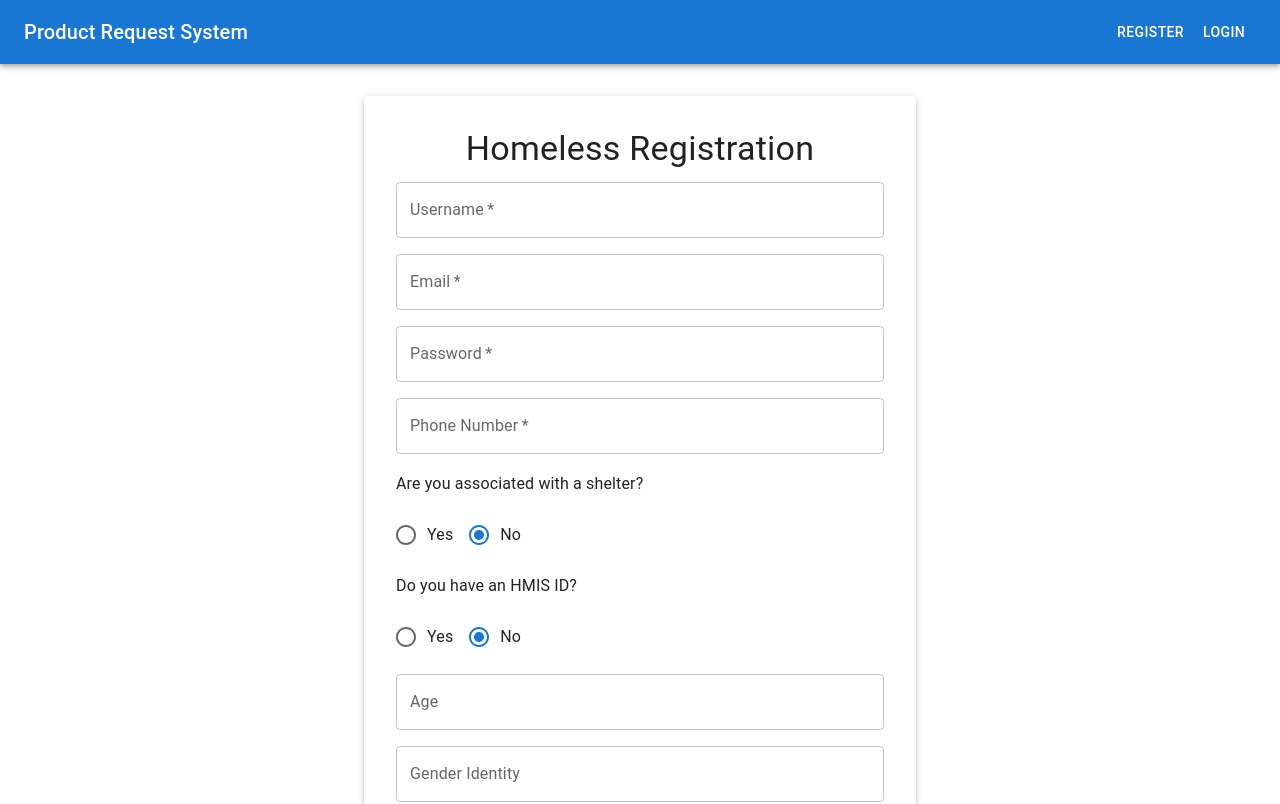
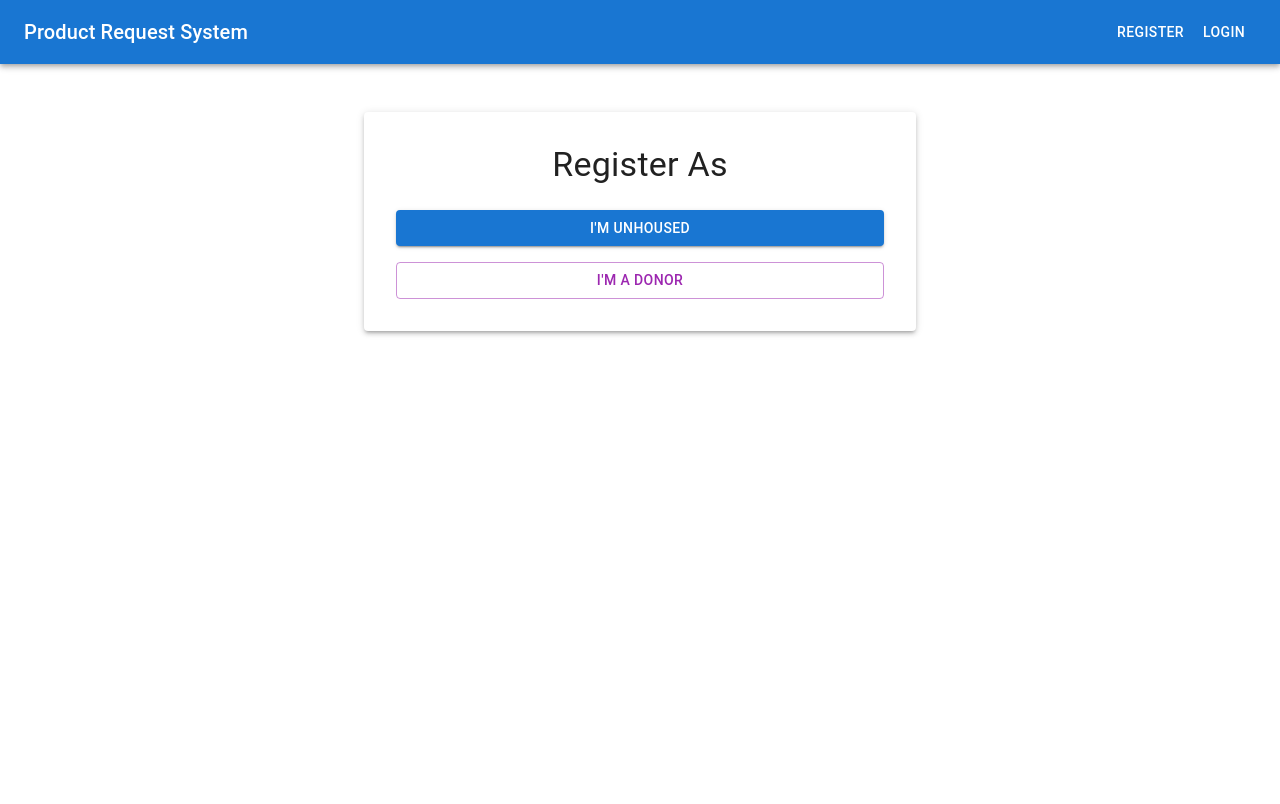
Before and after one commit to KrishKatre/user-registration-system, a React (Create React App) app in the folder frontend/: page / in a window 1280 px wide. Shown: the top 804 px of the page. Built offline with nearby package versions, Linux system fonts and the light colour scheme.

Commit message:
added a role selector

```diff
--- a/frontend/src/App.js
+++ b/frontend/src/App.js
@@ -2,6 +2,8 @@ import React from "react";
 import { BrowserRouter as Router, Routes, Route, Link } from "react-router-dom";
 import { AppBar, Toolbar, Button, Typography, Box } from "@mui/material";
 import RegistrationForm from "./RegistrationForm";
+import RoleSelector from "./RoleSelector";
+import DonorRegistrationForm from "./DonorRegistrationForm";
 import LoginForm from "./LoginForm";
 import ProductRequestForm from "./ProductRequestForm";
 import Dashboard from "./Dashboard";
@@ -49,7 +51,9 @@ const App = () => {
             </AppBar>
 
             <Routes>
-                <Route path="/" element={<RegistrationForm />} />
+                <Route path="/" element={<RoleSelector />} />
+                <Route path="/register" element={<RegistrationForm />} />
+                <Route path="/register-donor" element={<DonorRegistrationForm />} />
                 <Route path="/login" element={<LoginForm />} />
                 <Route
                     path="/product-request"
--- /dev/null
+++ b/frontend/src/RoleSelector.js
@@ -0,0 +1,46 @@
+// RoleSelector.js
+import React from "react";
+import { useNavigate } from "react-router-dom";
+import { Button, Container, Typography, Box, Paper } from "@mui/material";
+
+const RoleSelector = () => {
+    const navigate = useNavigate();
+
+    const handleSelect = (role) => {
+        if (role === "unhoused") {
+            navigate("/register-unhoused");
+        } else if (role === "donor") {
+            navigate("/register-donor");
+        }
+    };
+
+    return (
+        <Container maxWidth="sm">
+            <Paper elevation={3} sx={{ p: 4, mt: 6, textAlign: "center" }}>
+                <Typography variant="h4" gutterBottom>
+                    Register As
+                </Typography>
+                <Box display="flex" flexDirection="column" gap={2} mt={3}>
+                    <Button
+                        variant="contained"
+                        color="primary"
+                        fullWidth
+                        onClick={() => handleSelect("unhoused")}
+                    >
+                        I'm Unhoused
+                    </Button>
+                    <Button
+                        variant="outlined"
+                        color="secondary"
+                        fullWidth
+                        onClick={() => handleSelect("donor")}
+                    >
+                        I'm a Donor
+                    </Button>
+                </Box>
+            </Paper>
+        </Container>
+    );
+};
+
+export default RoleSelector;
```
